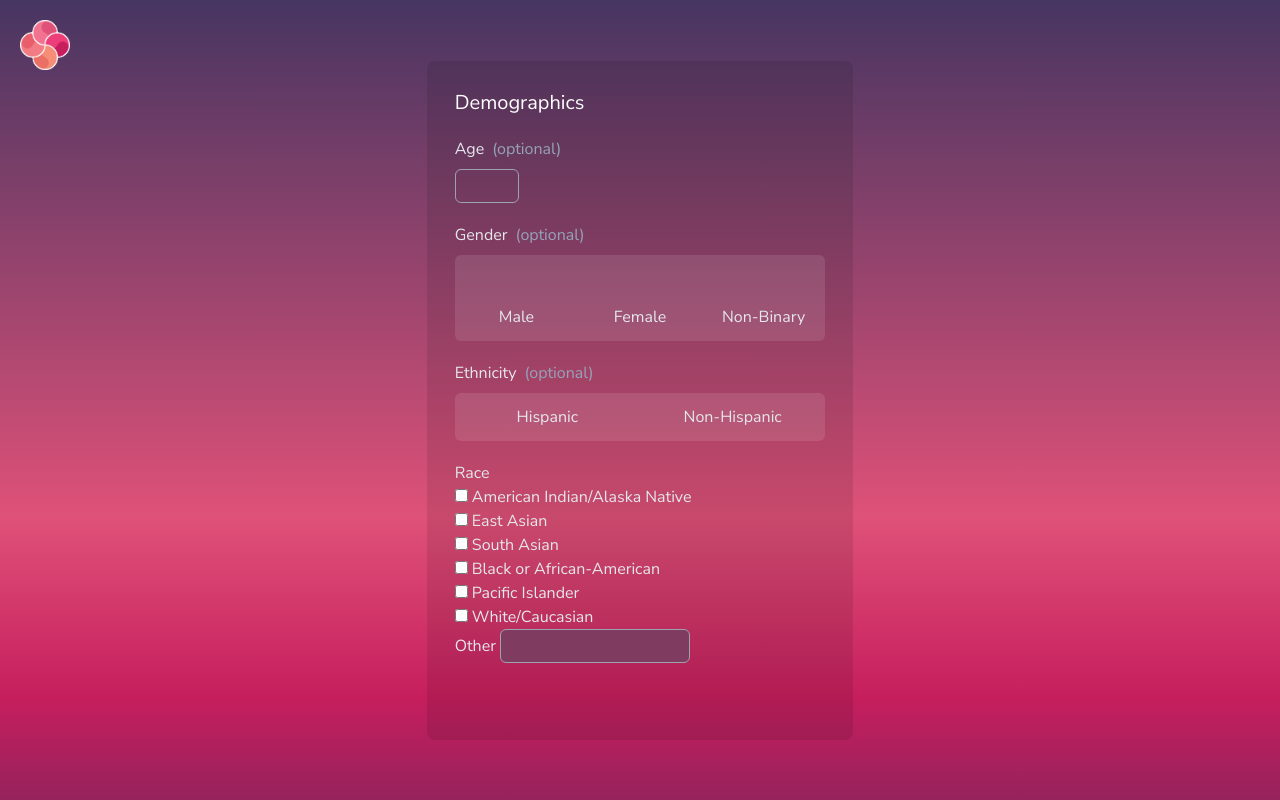
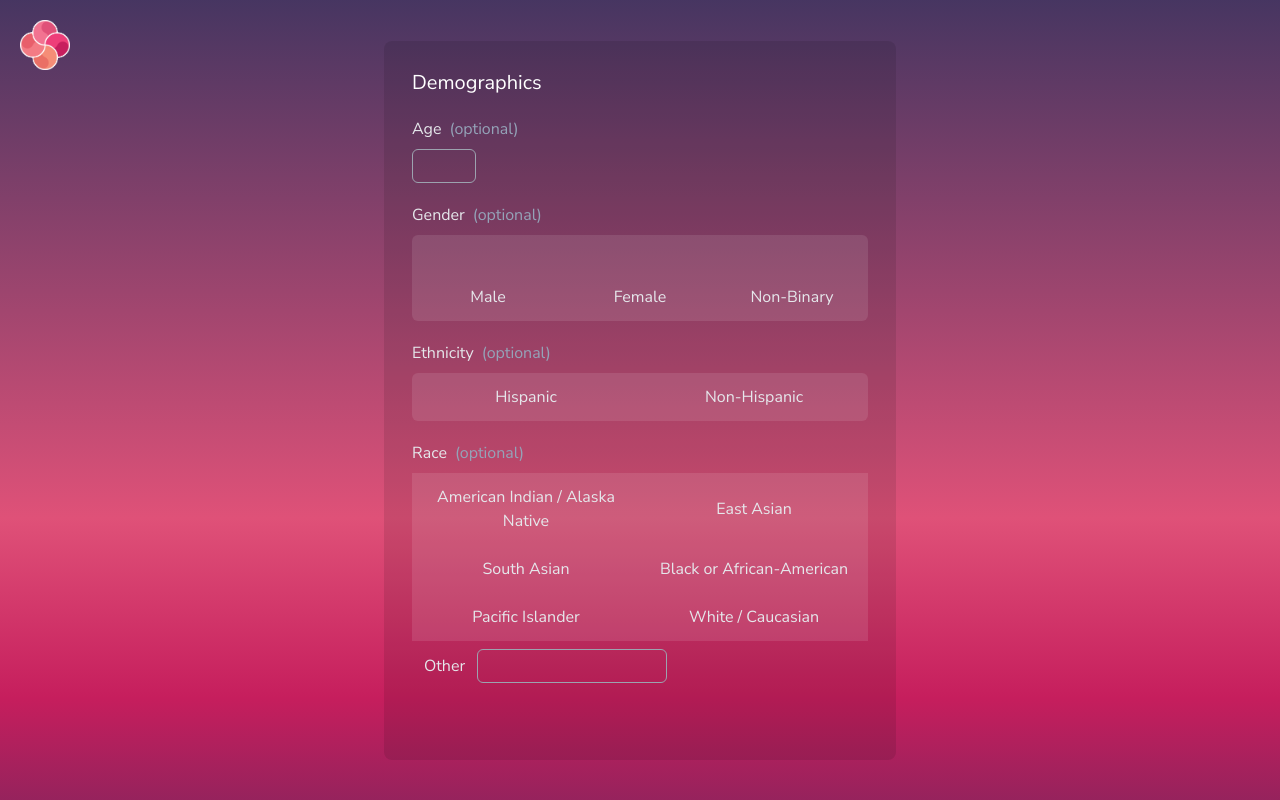
Before and after one commit to ReflectionsProjections/rp2023, a SvelteKit app: page /register in a window 1280 px wide. Built offline with nearby package versions, Linux system fonts and the light colour scheme; some icons are missing.

Commit message:
Add better UI for multiselect race

```diff
--- a/src/components/registration/misc-types.ts
+++ b/src/components/registration/misc-types.ts
@@ -2,4 +2,12 @@ export type genderOptions = 'male' | 'female' | 'nonbinary' | 'preferNotToSay';
 
 export type ethnicityOptions = 'hispanicOrLatino' | 'notHispanicOrLatino' | 'preferNotToSay';
 
+export type raceOptions =
+	| 'americanIndianOrAlaska'
+	| 'eastAsian'
+	| 'southAsian'
+	| 'black'
+	| 'pacificIslander'
+	| 'white';
+
 export type boolStr = 'yes' | 'no';
--- a/src/routes/register/+page.svelte
+++ b/src/routes/register/+page.svelte
@@ -8,7 +8,8 @@
 	import type {
 		boolStr,
 		ethnicityOptions,
-		genderOptions
+		genderOptions,
+		raceOptions
 	} from '../../components/registration/misc-types';
 	import PageControls from '../../components/registration/page-controls.svelte';
 	import type { PageMeta } from '../../components/registration/page-meta.type';
@@ -25,7 +26,7 @@
 		age: '',
 		gender: 'preferNotToSay' as genderOptions,
 		ethnicity: 'preferNotToSay' as ethnicityOptions,
-		race: [],
+		race: [] as raceOptions[],
 		raceOther: '',
 		firstGen: '',
 		food: '',
@@ -60,13 +61,13 @@
 		{ referralId: 'word-of-mouth', displayText: 'Word of Mouth' }
 	];
 
-	const raceOptions = [
-		{ raceId: 'americanIndianOrAlaska', displayText: 'American Indian/Alaska Native' },
+	const raceOptions: { raceId: raceOptions; displayText: string }[] = [
+		{ raceId: 'americanIndianOrAlaska', displayText: 'American Indian / Alaska Native' },
 		{ raceId: 'eastAsian', displayText: 'East Asian' },
 		{ raceId: 'southAsian', displayText: 'South Asian' },
 		{ raceId: 'black', displayText: 'Black or African-American' },
 		{ raceId: 'pacificIslander', displayText: 'Pacific Islander' },
-		{ raceId: 'white', displayText: 'White/Caucasian' }
+		{ raceId: 'white', displayText: 'White / Caucasian' }
 	];
 
 	const extraEventOptions = [
@@ -121,7 +122,7 @@
 </script>
 
 <main class="flex h-full">
-	<form class="mx-auto my-auto w-[90%] md:w-3/5 lg:w-1/3 text-gray-200 accent-rp-pink">
+	<form class="mx-auto my-auto w-[90%] md:w-3/5 lg:w-2/5 text-gray-200 accent-rp-pink">
 		{#if page == 0}
 			<GlassContainer>
 				<div class="flex flex-col gap-5 mb-3">
@@ -250,25 +251,39 @@
 						</label>
 						<EthinicitySelector bind:ethnicity={formValues.ethnicity} />
 					</div>
-					<div id="raceDemographics">
-						<label for="race">Race</label> <br />
+					<div class="flex flex-col items-start gap-2" id="raceDemographics">
+						<label for="gender" class="flex flex-row gap-2">
+							<div>Race</div>
+							<div class="text-slate-400">(optional)</div>
+						</label>
+						<div class="flex flex-row flex-wrap">
 							{#each raceOptions as { raceId, displayText }}
-							<input
-								type="checkbox"
+								<button
 									id={raceId}
-								value={raceId}
-								bind:group={formValues.race}
-								class="bg-rp-dull-pink border border-gray-400 rounded-md h-fit"
-							/>
-							<label for={raceId}>{displayText}</label> <br />
+									on:click={() => {
+										if (formValues.race.includes(raceId)) {
+											formValues.race = formValues.race.filter((val) => val !== raceId);
+										} else {
+											formValues.race = formValues.race.concat(raceId);
+										}
+									}}
+									class="w-1/2 text-center bg-white p-3 {formValues.race.includes(raceId)
+										? 'bg-opacity-40'
+										: 'bg-opacity-10 hover:bg-opacity-20'}"
+								>
+									{displayText}</button
+								>
 							{/each}
+						</div>
+						<div class="flex flex-row gap-3 items-center pl-3">
 							<label for="other">Other</label>
 							<input
-							class="bg-rp-dull-pink border border-gray-400 rounded-md h-fit"
+								class="bg-transparent border border-gray-400 rounded-md h-fit"
 								type="text"
 								id="other"
 								bind:value={formValues.raceOther}
 							/>
+						</div>
 					</div>
 				</div>
 
```
Lines whose indentation alone changed are shown as unchanged.
